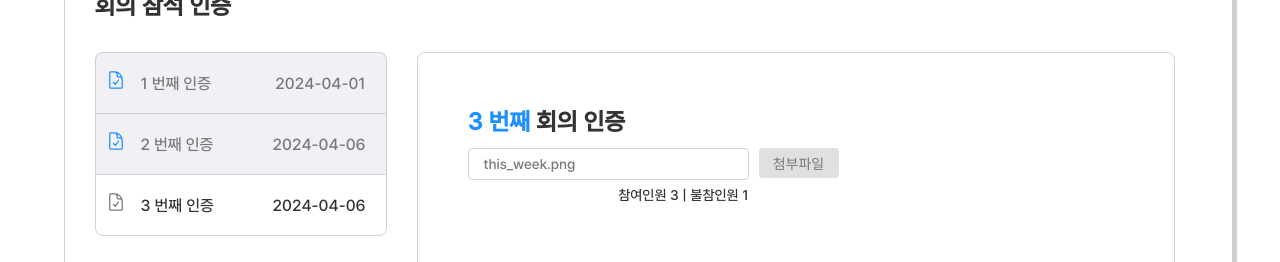
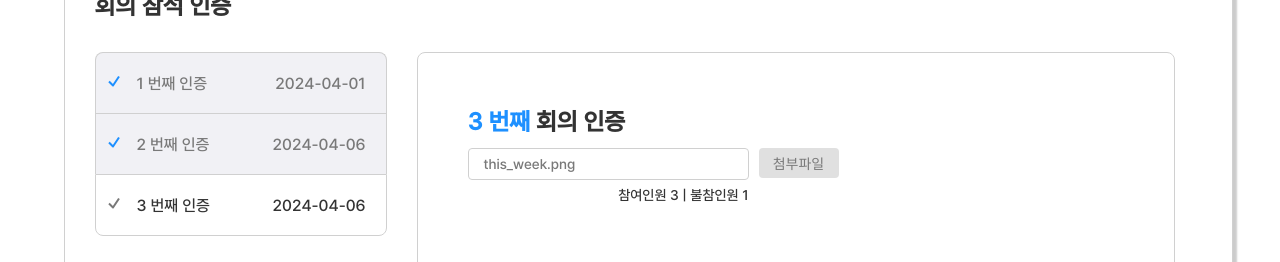
Before and after one commit to yezixx/SOLUX_LETS_IT_Frontend, a React (Vite) app: page /ManageProj in a window 1280 px wide. Shown: the part 433-695 px from the top of the page. Built offline with nearby package versions, Linux system fonts and the light colour scheme; the HTML template or start-up script is replaced by a standard one.

Commit message:
Design: Check 아이콘 변경

```diff
--- a/src/Image/Icons/CheckIcon.jsx
+++ b/src/Image/Icons/CheckIcon.jsx
@@ -7,17 +7,13 @@ const CheckIcon = ({
     xmlns="http://www.w3.org/2000/svg"
     fill="none"
     viewBox="0 0 24 24"
-    strokeWidth={1.5}
+    strokeWidth={3}
+    className="size-6"
     stroke={color}
-    className="size-6"
     width={width}
     height={height}
   >
-    <path
-      strokeLinecap="round"
-      strokeLinejoin="round"
-      d="M10.125 2.25h-4.5c-.621 0-1.125.504-1.125 1.125v17.25c0 .621.504 1.125 1.125 1.125h12.75c.621 0 1.125-.504 1.125-1.125v-9M10.125 2.25h.375a9 9 0 0 1 9 9v.375M10.125 2.25A3.375 3.375 0 0 1 13.5 5.625v1.5c0 .621.504 1.125 1.125 1.125h1.5a3.375 3.375 0 0 1 3.375 3.375M9 15l2.25 2.25L15 12"
-    />
+    <path strokeLinejoin="round" d="m4.5 12.75 6 6 9-13.5" />
   </svg>
 );
 
--- a/src/Screen/Teamboard/ManageProj/AttendanceList/AttendanceItem/AttendanceItem.jsx
+++ b/src/Screen/Teamboard/ManageProj/AttendanceList/AttendanceItem/AttendanceItem.jsx
@@ -13,8 +13,8 @@ const AttendanceItem = ({ id, date, isCompleted, length }) => {
       <div className={classNames}>
         <div className={styles.attendanceItem__icon}>
           <CheckIcon
-            width="20px"
-            height="20px"
+            width="16px"
+            height="16px"
             color={isCompleted ? "var(--main-color2)" : "var(--text-color2)"}
           />
         </div>
```
